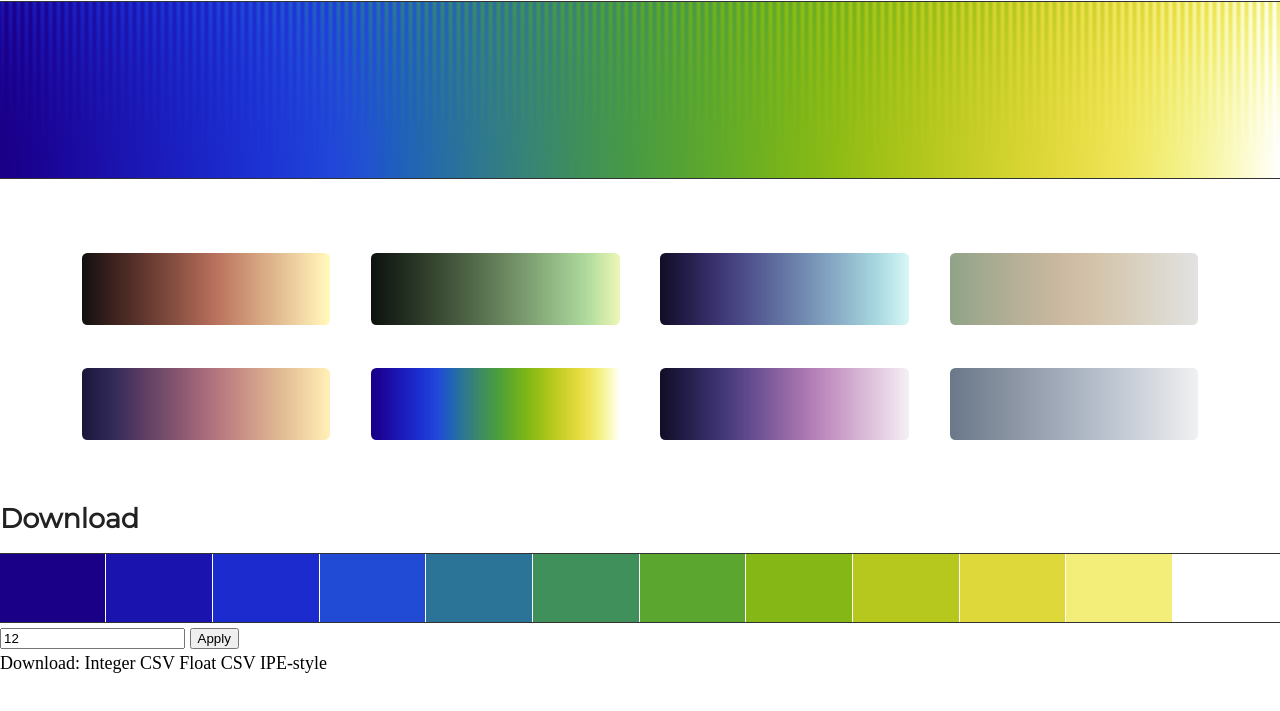
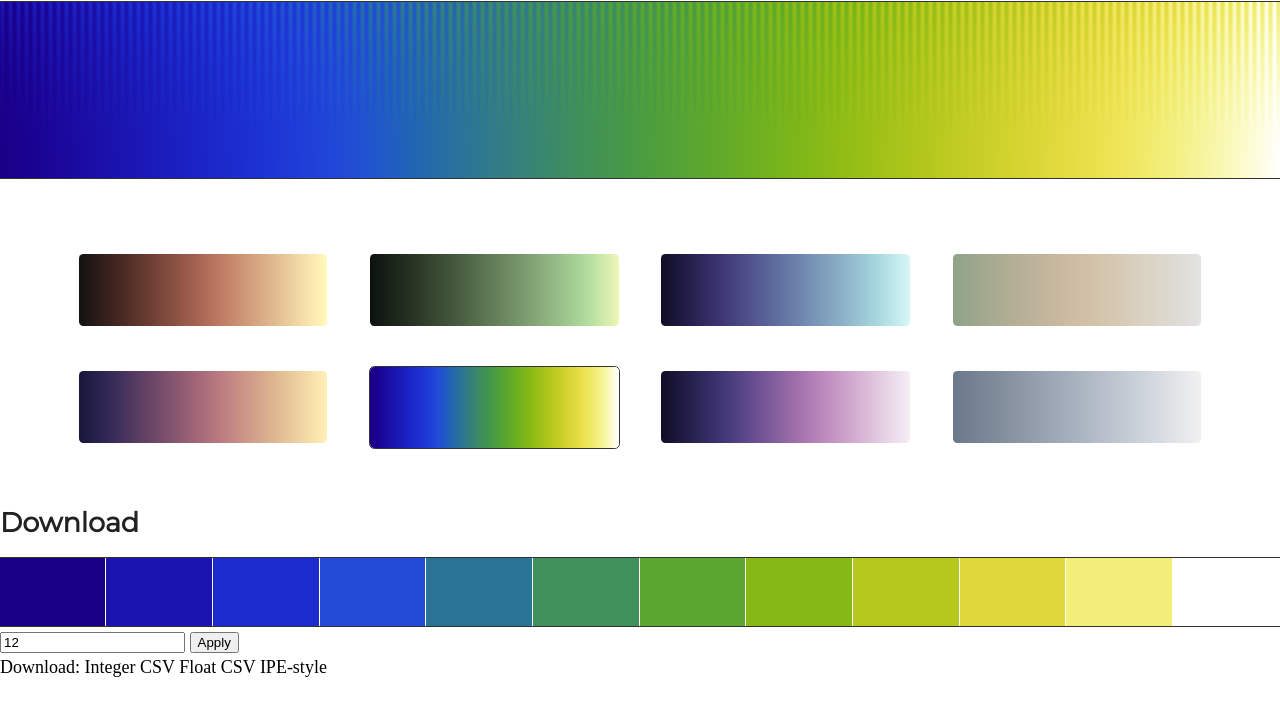
Before and after one commit to Mangara/Color-Zebra, a plain HTML site: page dev/html/index.html in a window 1280 px wide. Both pictures are taken after a click on the element 495 px from the left and 493 px from the top of the page. Shown: the part 89-800 px from the top of the page. Drawn offline with nearby package versions, Linux system fonts and the light colour scheme; a web font is replaced by a local one.

Commit message:
Changes to how the selected colormap is displayed.

```diff
--- a/dev/css/main.css
+++ b/dev/css/main.css
@@ -52,10 +52,22 @@ canvas {
 #colormaps>canvas {
     width: 20%;
     height: 4em;
-    border: 0;
+    border: 1px solid white;
     border-radius: 0.3em;
     margin: 1em;
     cursor: pointer;
+}
+
+#colormaps>canvas:hover {
+    height: 4.5em;
+    margin: 0.75em 1em;
+}
+
+#colormaps>.selected {
+    height: 4.5em;
+    margin: 0.75em 1em;
+    border: 1px solid #333;
+    /* box-shadow: 0px 0px 4px 1px #000; */
 }
 
 #preview-container {
--- a/dev/js/main.js
+++ b/dev/js/main.js
@@ -21,6 +21,7 @@
 
                 if (map === ColorZebra.colorMap) {
                     map.canvas.setDesaturate(false);
+                    $(this).addClass('selected');
                 }
 
                 map.canvas.draw();
@@ -42,6 +43,10 @@
                 map.canvas.setDesaturate(false);
                 map.canvas.draw();
 
+                // Switch the selected class
+                $('#colormaps>.selected').removeClass('selected');
+                $(this).addClass('selected');
+
                 // Desaturate the current thumbnail
                 ColorZebra.colorMap.canvas.setDesaturate(true);
                 ColorZebra.colorMap.canvas.draw();
@@ -58,18 +63,12 @@
         $('#colormaps>canvas').hover(function() {
             var map = ColorZebra.colorMaps[this.id];
 
-            this.style.height = '4.5em';
-            this.style.margin = '0.75em 1em';
-
             // Saturate the thumbnail
             map.canvas.setDesaturate(false);
             map.canvas.draw();
         },
         function() {
             var map = ColorZebra.colorMaps[this.id];
-
-            this.style.height = '4em';
-            this.style.margin = '1em';
 
             // Desaturate the thumbnail
             if (ColorZebra.colorMap !== map) {
```
Also changed, not shown: dev/html/index.html (+0 -4 lines).
